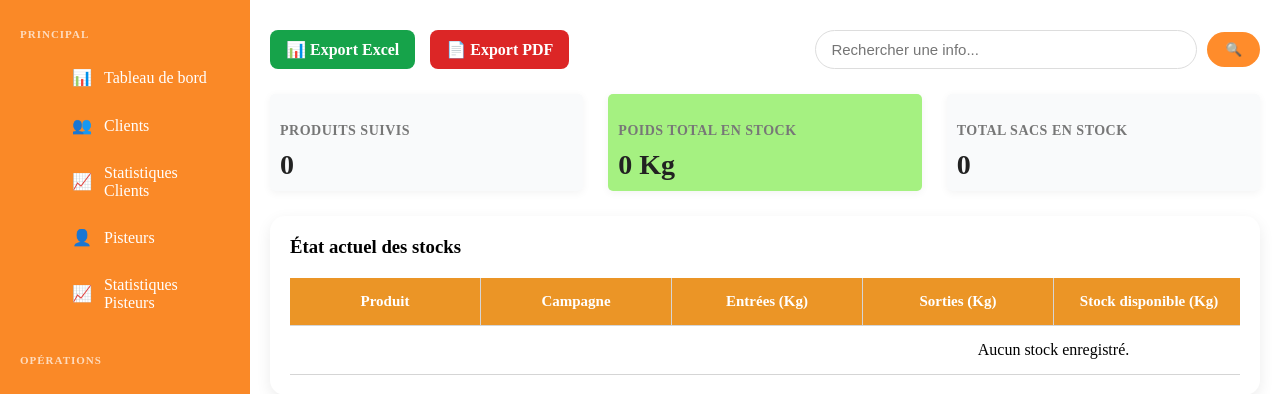
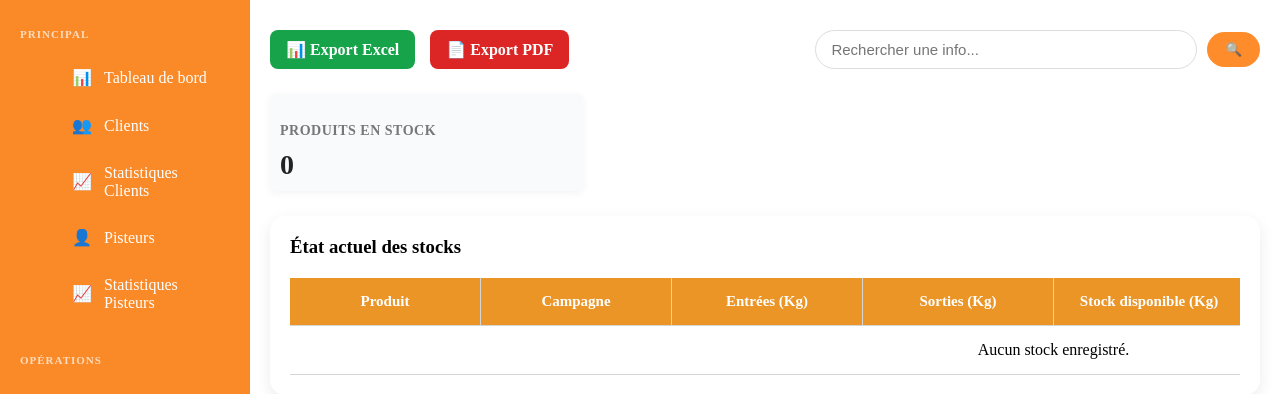
Before and after one commit to Siaka-imt/coopapp, a Flask app: page /stocks in a window 1280 px wide. Shown: the part 101-495 px from the top of the page. Run offline with Flask 3, Linux system fonts and the light colour scheme; the visitor is signed in with stand-in values (Sample User, id 1); data that the repository does not hold is empty.

Commit message:
Mise à jour Lilas

```diff
--- a/app.py
+++ b/app.py
@@ -347,7 +347,7 @@ def dashboard():
         return redirect("/")
 
     conn = get_db_connection()
-    cursor = conn.cursor()
+    cursor = conn.cursor(buffered = True)
 
     cursor.execute("SELECT photo FROM utilisateur WHERE username=%s", (session["user"],))
     user_photo = cursor.fetchone()
@@ -369,6 +369,10 @@ def dashboard():
 
     cursor.execute("SELECT COUNT(*) FROM produit")
     nb_produits = cursor.fetchone()[0]
+
+    cursor.execute("SELECT DISTINCT produit FROM mouvement_stock")
+    produit_stock = cursor.fetchall()
+    nb_produit_stock = len(produit_stock)
 
     # ======================================
     # Répartition des pisteurs par zone
@@ -450,7 +454,6 @@ def dashboard():
     """)
 
     stocks = cursor.fetchall()
-    print("stocks =",stocks)
 
     cursor.close()
     conn.close()
@@ -475,7 +478,9 @@ def dashboard():
         villes_values=villes_values,
 
         campagnes_labels=campagnes_labels,
-        campagnes_values=campagnes_values
+        campagnes_values=campagnes_values,
+
+        nb_produit_stock = nb_produit_stock
     )
 #----------------------------------------------------------------
 # Routes clients
--- a/templates/dashboard.html
+++ b/templates/dashboard.html
@@ -196,8 +196,8 @@
             </a>
             <a href="/stocks" class="card">
                 <div class="card-icon">📦📦</div>
-                <h3>Sacs total en stock</h3>
-                <p>{{ nb_sacs }} sacs</p>
+                <h3>Produits en stock</h3>
+                <p>{{ nb_produit_stock }} produits</p>
             </a>
         </div>
         <div class="stock-dashboard">
--- a/templates/stocks.html
+++ b/templates/stocks.html
@@ -187,26 +187,10 @@
             </div>
         </div>
         <div class="stats-grid-stock">
-
             <div class="stat-card">
-                <h4>Produits suivis</h4>
+                <h4>Produits en stock</h4>
                 <p>{{ total_produits }}</p>
             </div>
-
-            <div class="stat-card green">
-                <h4>Poids total en stock</h4>
-                <p>
-                    {{ total_poids_stock }} Kg
-                </p>
-            </div>
-
-            <div class="stat-card">
-                <h4>Total sacs en stock</h4>
-                <p>
-                    {{ total_sacs_stock }}
-                </p>
-            </div>
-
         </div>
         <div class="settings-container">
             <div class="card stock-summary-card">
```
